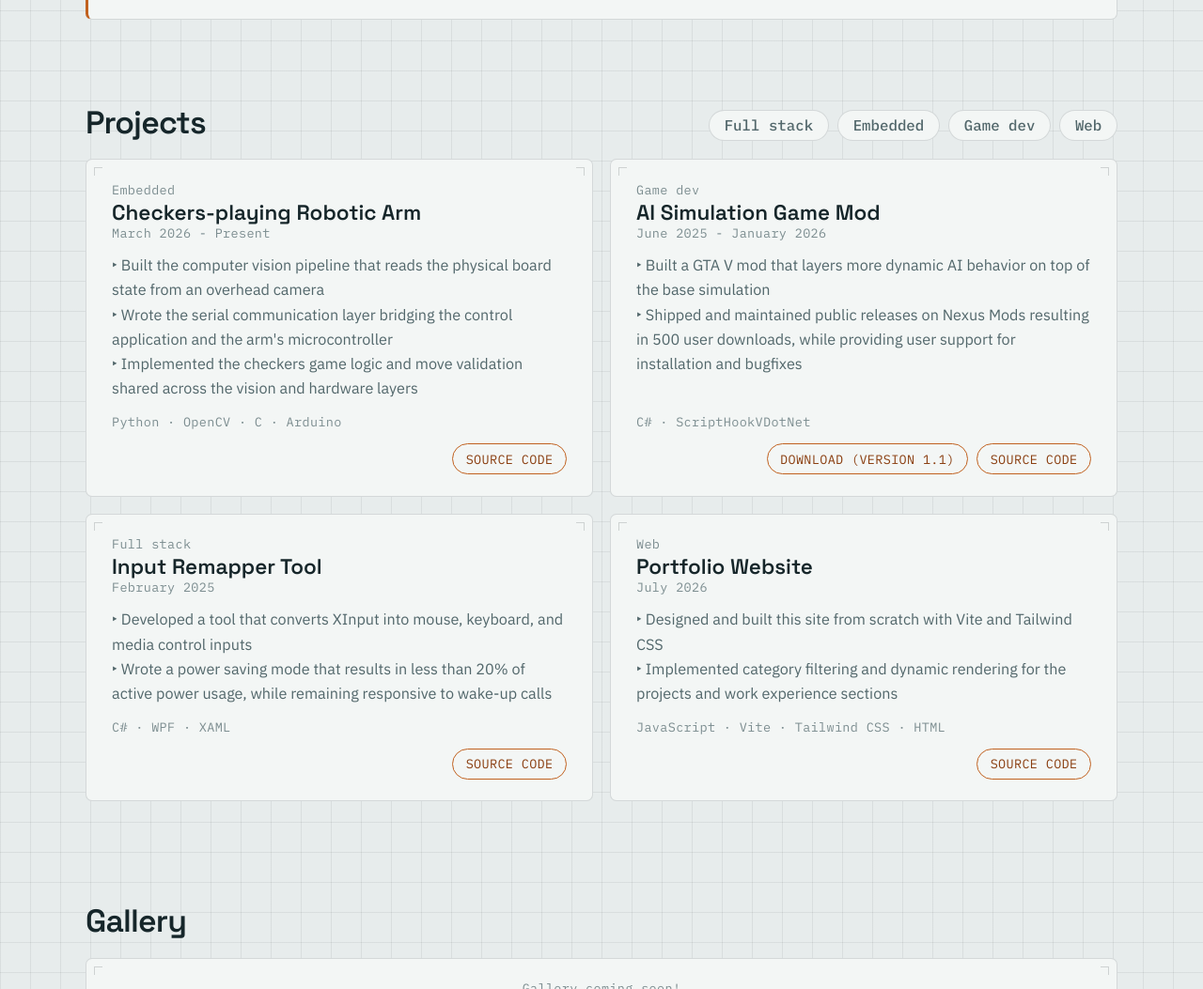
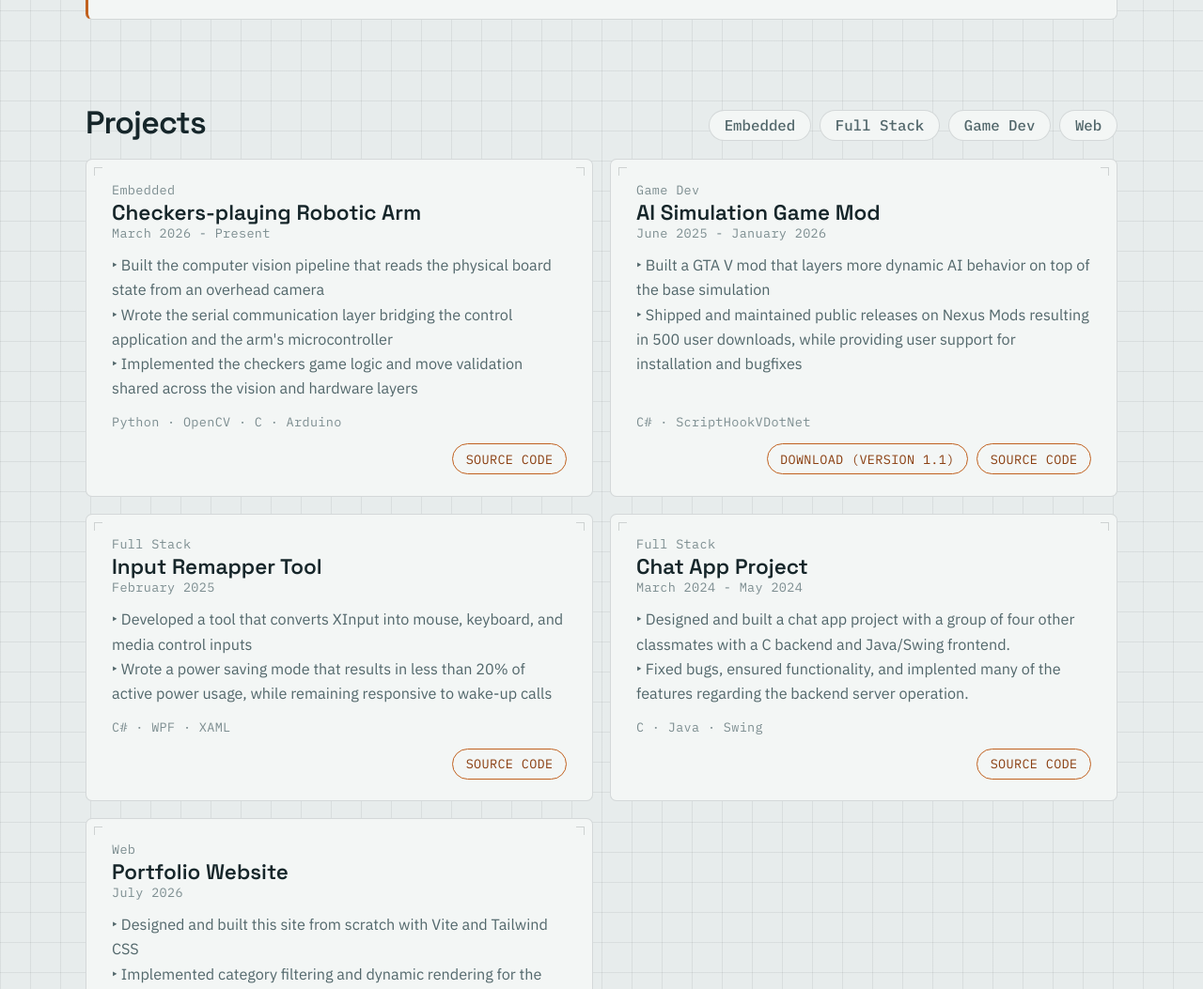
Before and after one commit to iracheck/iracheck.github.io, a website built with Vite: page index.html in a window 1280 px wide. Shown: the part 1205-2258 px from the top of the page at 94% size. Built offline with nearby package versions, Linux system fonts and the light colour scheme.

Commit message:
Update projects

```diff
--- a/index.html
+++ b/index.html
@@ -51,7 +51,7 @@
         <h1 class="header-text mb-2">Hello, I'm Ira</h1>
         <p class="paragraph-text">I am a Penn State student graduating in May of 2027 with a major in Computer Science and minor in Cybersecurity Computational Foundations.</p>
         <br>
-        <p class="paragraph-text">Currently, I am handling IT and Web Development support at a local business in the Lehigh Valley, focusing on modernizing legacy systems and building maintainable, secure and reliable software.
+        <p class="paragraph-text">Currently, I am handling working as a Platform Engineering Intern at Lionchase North America, while also performing freelance web development work for The Broken Spoke Bicycle Shop.
                                   In my free time, I am collaborating with a team of three others to produce a checkers-playing robotic arm, specifically engineering the computer vision, serial communication, and game layers of the project. </p>
       </div>
     </div>
@@ -76,9 +76,9 @@
       <div class="flex flex-row items-center justify-between w-full">
         <p class="header-text">Projects</p>
         <div class="flex flex-row gap-2 mt-1">
-          <button class="sorting-button" id="fullstack-button">Full stack</button>
           <button class="sorting-button" id="embedded-button">Embedded</button>
-          <button class="sorting-button" id="gamedev-button">Game dev</button>
+          <button class="sorting-button" id="fullstack-button">Full Stack</button>
+          <button class="sorting-button" id="gamedev-button">Game Dev</button>
           <button class="sorting-button" id="webdev-button">Web</button>
         </div>
       </div>
--- a/src/inject-projects.js
+++ b/src/inject-projects.js
@@ -43,6 +43,18 @@ const projectData = [
         skills: ["C#", "WPF", "XAML"],
         links: [["SOURCE CODE", "https://github.com/iracheck/pcremote-csharp"]]
     },
+        {
+        img_src: "src/assets/linkedin_logo.png",
+        name: "Chat App Project",
+        category: "full stack",
+        duration: "March 2024 - May 2024",
+        description: [
+            "Designed and built a chat app project with a group of four other classmates with a C backend and Java/Swing frontend.",
+            "Fixed bugs, ensured functionality, and implented many of the features regarding the backend server operation."
+        ],
+        skills: ["C", "Java", "Swing"],
+        links: [["SOURCE CODE", "https://github.com/iracheck/chatapp-group4"]]
+    },
     {
         img_src: "src/assets/linkedin_logo.png",
         name: "Portfolio Website",
@@ -65,10 +77,10 @@ const filterState = {
 };
 
 const categoryLabels = {
-    "full stack": "Full stack",
+    "full stack": "Full Stack",
     "web": "Web",
     "embedded": "Embedded",
-    "game dev": "Game dev",
+    "game dev": "Game Dev",
     "other": "Other"
 };
 
--- a/src/inject-work-experience.js
+++ b/src/inject-work-experience.js
@@ -25,7 +25,8 @@ const workExperienceData = [
         company: "Chick-fil-A",
         role: "BOH Team Member",
         duration: "May 2026 - Present",
-        description: ["Starting on May 12th, 2026"],
+        description: ["Worked with a team to perform Second Mile Service for all customers",
+            ""],
         highlight: false
     },
     {
@@ -33,7 +34,7 @@ const workExperienceData = [
         role: "Center Store Associate",
         duration: "May 2024 - September 2025",
         description: ["Assumed responsibility for inventory recording when senior staff members were on a leave of absence",
-                      "Trained new employees on Center Store operations", "Obtained OSHA certification with power jacks and power lifts"],
+                      "Trained new employees on Center Store operations", "Obtained OSHA certification with power jacks, power lifts and power forklifts"],
         highlight: false
     },
     {
@@ -41,7 +42,7 @@ const workExperienceData = [
         role: "Team Member",
         duration: "August 2022 - February 2023",
         description: ["Worked with a team to produce sub 1:30 drive-thru times and a positive experience for all customers",
-                      "Trained new employees on speciality and burger boards"],
+                      "Trained new employees on kitchen operations"],
         highlight: false
     }
 ]
```
